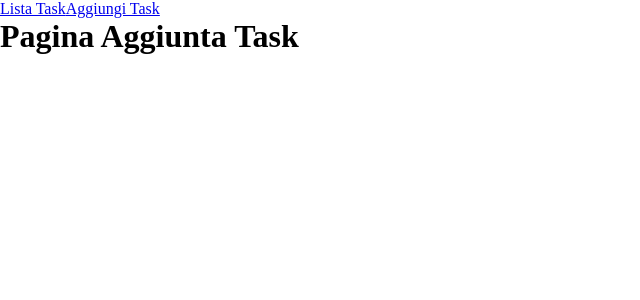
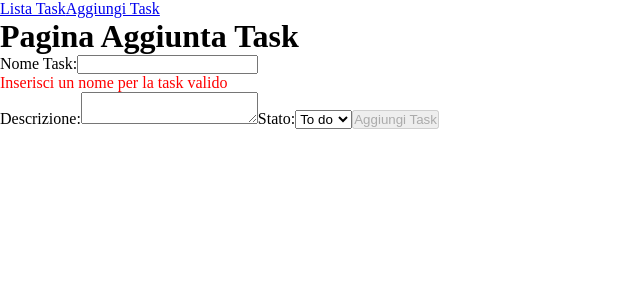
Before and after one commit to SergioGBosco/ex-react-task-manager, a React (Vite) app: page /add in a window 1280 px wide. Shown: the top 300 px of the page, without its empty margins (0-640 px from the left). Built offline with nearby package versions, Linux system fonts and the light colour scheme; no server answers.

Commit message:
Mileston 6 - use form for add task

```diff
--- a/src/pages/AddTask.jsx
+++ b/src/pages/AddTask.jsx
@@ -1,9 +1,64 @@
-import React from 'react'
+import React, { useMemo } from 'react'
+
+import { useState, useRef } from 'react';
+
+const symbols = "!@#$%^&*()-_=+[]{}|;:'\\,.<>?/`~";
 
 const AddTask = () => {
+
+  const [taskTitle, setTaskTitle] = useState("");
+  const descriptionRef = useRef();
+  const statusRef = useRef()
+
+  const taskTitleError = useMemo(() => {
+    if (!taskTitle.trim()) return "Inserisci un nome per la task valido"
+    if ([...taskTitle].some(carattere => symbols.includes(carattere)))
+      return "non è possibile inserire simboli"
+    return "";
+  }, [taskTitle]);
+
+  const handleSubmit = e => {
+    e.preventDefault();
+    if (taskTitleError)
+      return;
+    const newTask = {
+      title: taskTitle.trim(),
+      description: descriptionRef.current.value,
+      status: statusRef.current.value
+    }
+    console.log("Nuova Task:", newTask)
+  }
+
   return (
     <div>
       <h1>Pagina Aggiunta Task</h1>
+
+      <form onSubmit={handleSubmit}>
+        <label>
+          Nome Task:
+          <input type="text"
+            value={taskTitle}
+            onChange={e => setTaskTitle(e.target.value)} />
+        </label>
+        {taskTitleError &&
+          <p style={{ color: `red` }}>{taskTitleError}</p>
+        }
+        <label>
+          Descrizione:
+          <textarea ref={descriptionRef} />
+        </label>
+        <label>
+          Stato:
+          <select ref={statusRef}>
+            <option value="To do">To do</option>
+            <option value="Doing">Doing</option>
+            <option value="Done">Done</option>
+          </select>
+        </label>
+        <button type='submit' disabled={taskTitleError}>Aggiungi Task</button>
+      </form>
+
+
     </div>
   )
 }
```
